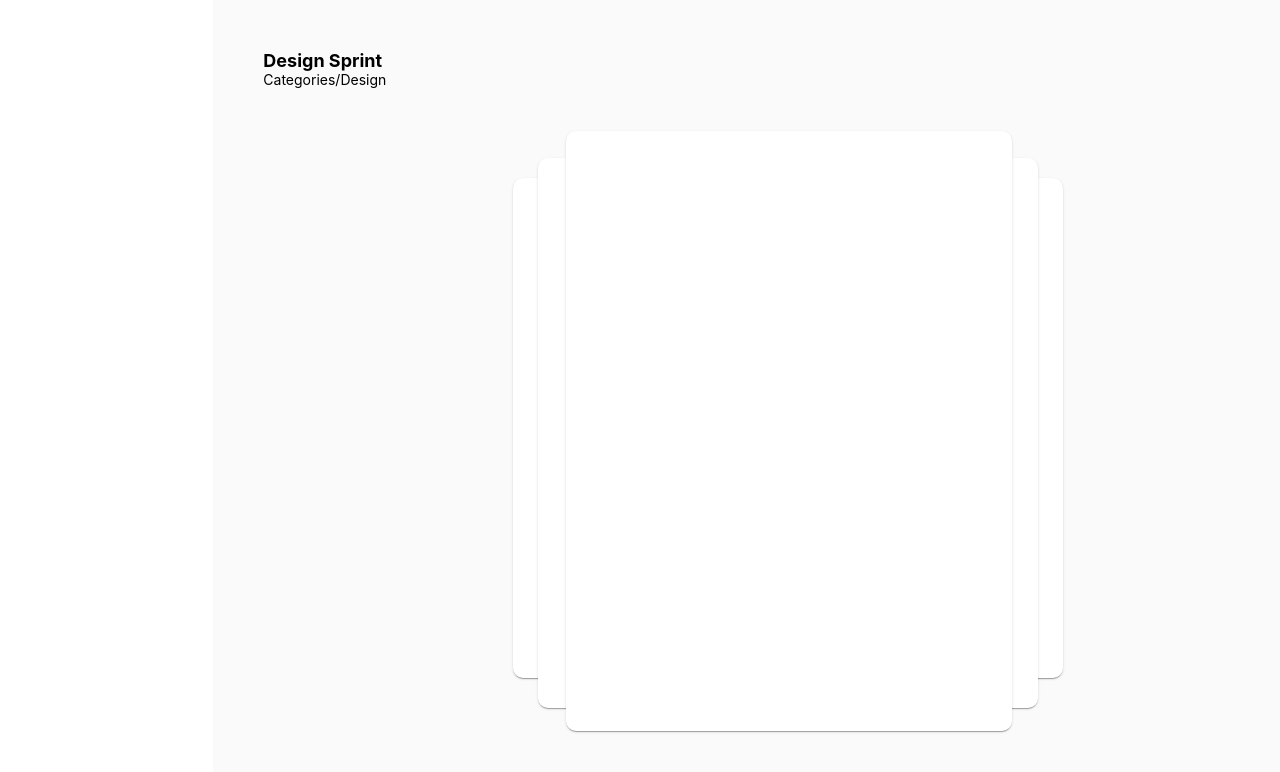
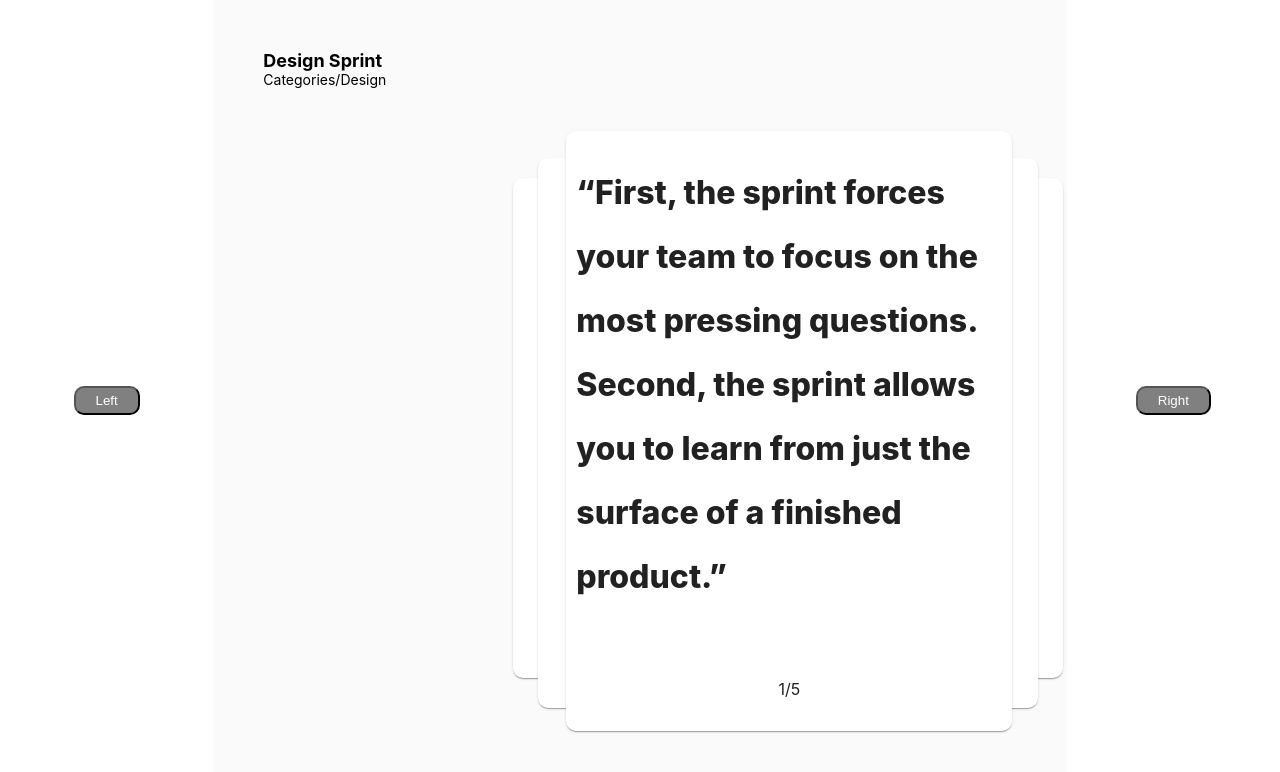
Before and after one commit to laxman1006/flashcard1, a React (Create React App) app: page / in a window 1280 px wide. Shown: the top 772 px of the page. Built offline with nearby package versions, Linux system fonts and the light colour scheme.

Commit message:
changes made

```diff
--- a/package.json
+++ b/package.json
@@ -7,9 +7,12 @@
     "@testing-library/jest-dom": "^4.2.4",
     "@testing-library/react": "^9.5.0",
     "@testing-library/user-event": "^7.2.1",
+    "material-auto-rotating-carousel": "^3.0.2",
     "react": "^16.13.1",
     "react-dom": "^16.13.1",
-    "react-scripts": "3.4.1"
+    "react-responsive-carousel": "^3.2.7",
+    "react-scripts": "3.4.1",
+    "react-swipeable-views": "^0.13.9"
   },
   "scripts": {
     "start": "react-scripts start",
--- a/src/components/flash_card/index.js
+++ b/src/components/flash_card/index.js
@@ -8,16 +8,17 @@ import Button from '@material-ui/core/Button';
 import Typography from '@material-ui/core/Typography';
 import { makeStyles } from '@material-ui/core/styles';
 import { grey } from '@material-ui/core/colors';
+import './style.css';
 const useStyles = makeStyles({
     root: {
-    width:550,
-    height:'500px',
-    marginTop:'100px',
-    marginLeft:300,
-    position:"relative",
-    top:-10,
-    borderRadius:'10px',
-    color:'transparent',
+        width: 550,
+        height: '500px',
+        marginTop: '100px',
+        marginLeft: 300,
+        position: "relative",
+        top: -10,
+        borderRadius: '10px',
+        color: 'transparent',
 
     },
     bullet: {
@@ -33,71 +34,135 @@ const useStyles = makeStyles({
     },
     column1:
     {
-        height:"100vh",
-        position:'relative',
-     background:'#FAFAFA',
+        height: "100vh",
+        position: 'relative',
+        background: '#FAFAFA',
 
     },
     div1:
     {
-   marginTop:50,
-   marginLeft:50,
-   fontSize:18,
-   fontWeight:"bold",
+        marginTop: 50,
+        marginLeft: 50,
+        fontSize: 18,
+        fontWeight: "bold",
     },
     div2:
     {
 
-   marginLeft:50,
-   fontSize:14,
+        marginLeft: 50,
+        fontSize: 14,
 
     },
     column2:
     {
 
-        paddingLeft:25,
+        paddingLeft: 25,
     },
     column3:
     {
 
-        paddingLeft:25,
+        paddingLeft: 25,
     },
     root1:
     {
-        height:'550px !important',
-        width:500,
+        height: '550px !important',
+        width: 500,
         position: 'fixed',
         top: 158,
-    bottom:10,
-    borderRadius:'10px',
+        bottom: 10,
+        borderRadius: '10px',
     },
     root2:
     {
-        height:'600px !important',
-        width:446,
+        height: '600px !important',
+        width: 446,
         position: 'fixed',
         top: 131,
-    borderRadius:'10px',
-    marginLeft:'3px',
+        borderRadius: '10px',
+        marginLeft: '3px',
     }
 });
 export default function Cards() {
     const classes = useStyles();
+    const [ state,setState ] = React.useState({
+        card_index:0,
+        card_data:[
+            {
+                content:"“First, the sprint forces your team to focus on the most pressing questions. Second, the sprint allows you to learn from just the surface of a finished product.”",
+                page:1
+            },
+            {
+                content:"ife is a journey that every day. However, that doesn’t mean you always wake up ready to seize the day, and sometimes need a reminder that life is a great gift.",
+                page:2
+            },
+            {
+                content:"“Your time is limited, so don’t waste it living someone else’s life. Don’t be trapped by dogma – which is living with the results of other people’s thinking.” – Steve Jobs",
+                page:3
+            },
+            {
+                content:"Money and success don’t change people; they merely amplify what is already there.” — Will Smith",
+                page:4
+            },
+            {
+                content:"“Sing like no one’s listening, love like you’ve never been hurt, dance like nobody’s watching, and live like it’s heaven on earth.” – (Attributed to various sources)",
+                page:5
+            }
+        ]
+    })
+    const card_moving = (direction)=>{
+        if(direction==="right"){
+            if(state.card_index===state.card_data.length-1){
+                setState({
+                    ...state,
+                    card_index:0
+                });
+            }else{
+                let card_index = Number(state.card_index) + 1;
+                setState({
+                    ...state,
+                    card_index
+                });
+            }
+        }
+        if(direction==="left"){
+            if(state.card_index===0){
+                let card_length = state.card_data.length;
+                setState({
+                    ...state,
+                    card_index: card_length-1
+                });
+            }else{
+                let card_index = Number(state.card_index) - 1;
+                setState({
+                    ...state,
+                    card_index
+                });
+            }
+        }
+    }
     const bull = <span className={classes.bullet}>•</span>;
-    return(
-        <Grid container lg={12} md={12} sm={12} xs={12}spacing={0}>
-          <Grid item  lg={2}  md={4} sm={12} xs={12} ></Grid>
+    return (
+        <Grid container lg={12} md={12} sm={12} xs={12} spacing={0}>
+            <Grid item lg={2} md={2} sm={12} xs={12} className="move_left_button_parent">
+            <button className="button_style" onClick={()=>card_moving('left')}>Left</button>
+            </Grid>
 
-          <Grid item  lg={10}  md={10} sm={12} xs={12} className={classes.column1} >
+            <Grid item lg={8} md={8} sm={12} xs={12} className={classes.column1} >
                 <div>
                     <div className={classes.div1}>Design Sprint</div>
                     <div className={classes.div2}>Categories/Design</div>
                 </div>
                 <Card className={classes.root}>
-    <Grid item  lg={10}  md={10} sm={12} xs={12} className={classes.column2} >
+                    <Grid item lg={10} md={10} sm={12} xs={12} className={classes.column2} >
                         <Card className={classes.root1}>
-    <Grid item  lg={10}  md={10} sm={12} xs={12} className={classes.column3} >
+                            <Grid item lg={10} md={10} sm={12} xs={12} className={classes.column3} >
                                 <Card className={classes.root2}>
+                                    <div className="card-content">
+                                         <span>{state?.card_data[state?.card_index]?.content}</span>
+                                    </div>
+                                    <div style={{textAlign:"center",marginTop:"60px"}}>
+    <span>{state?.card_data[state?.card_index]?.page}/{state.card_data.length}</span>
+                                    </div>
                                 </Card>
                             </Grid>
                         </Card>
@@ -106,7 +171,10 @@ export default function Cards() {
                 </Card>
 
             </Grid>
+            <Grid item lg={2} md={2} sm={12} xs={12} className="move_right_button_parent">
+               <button className="button_style" onClick={()=>card_moving('right')}>Right</button>
+            </Grid>
 
         </Grid>
     );
-};
+}
--- /dev/null
+++ b/src/components/flash_card/style.css
@@ -0,0 +1,27 @@
+.card-content {
+    display: flex;
+    justify-content: center;
+    align-items: flex-start;
+    padding: 10px;
+    margin-top: 20px;
+    font-weight: 800;
+    line-height: 4rem;
+    font-size: 2rem;
+}
+.move_left_button_parent {
+    display: flex;
+    align-items: center;
+    justify-content: center;
+}
+.move_right_button_parent {
+    display: flex;
+    align-items: center;
+    justify-content: center;
+}
+.button_style {
+    background: gray;
+    color: white;
+    /* margin: 10px !important; */
+    padding: 5px 20px 5px 20px;
+    border-radius: 10px;
+}
```
Also changed, not shown: 1 other file (tests, documents, lock files or other folders). Lines whose indentation alone changed are shown as unchanged.
